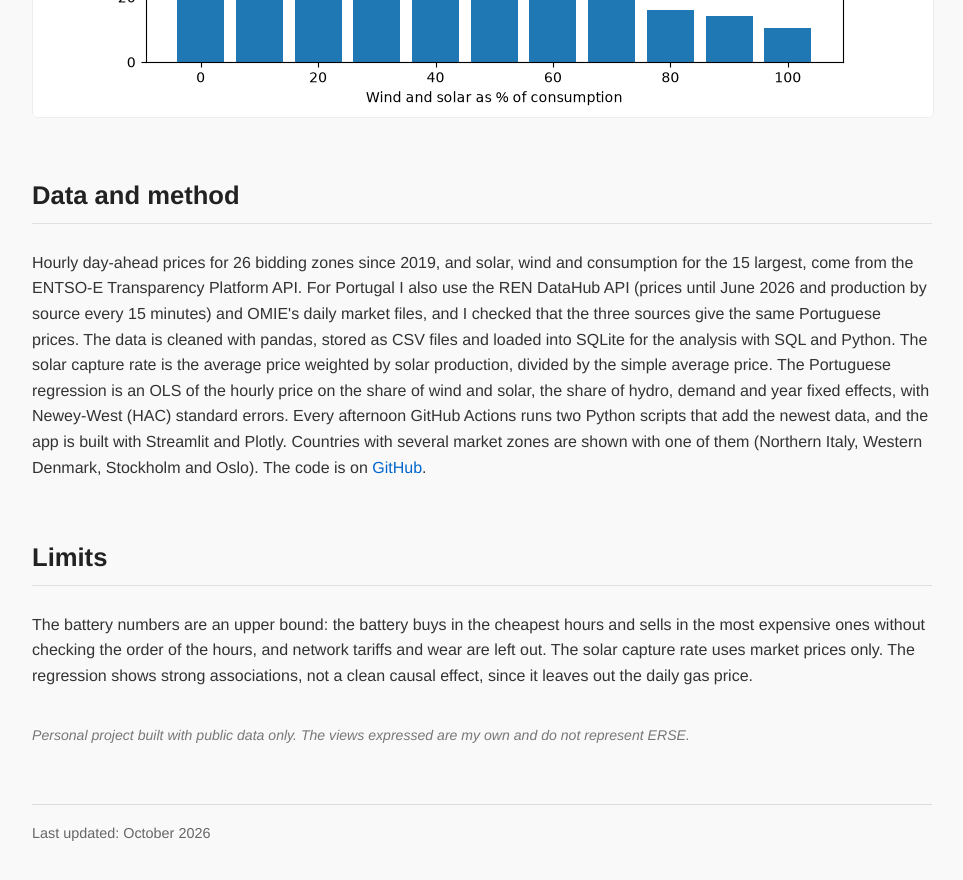
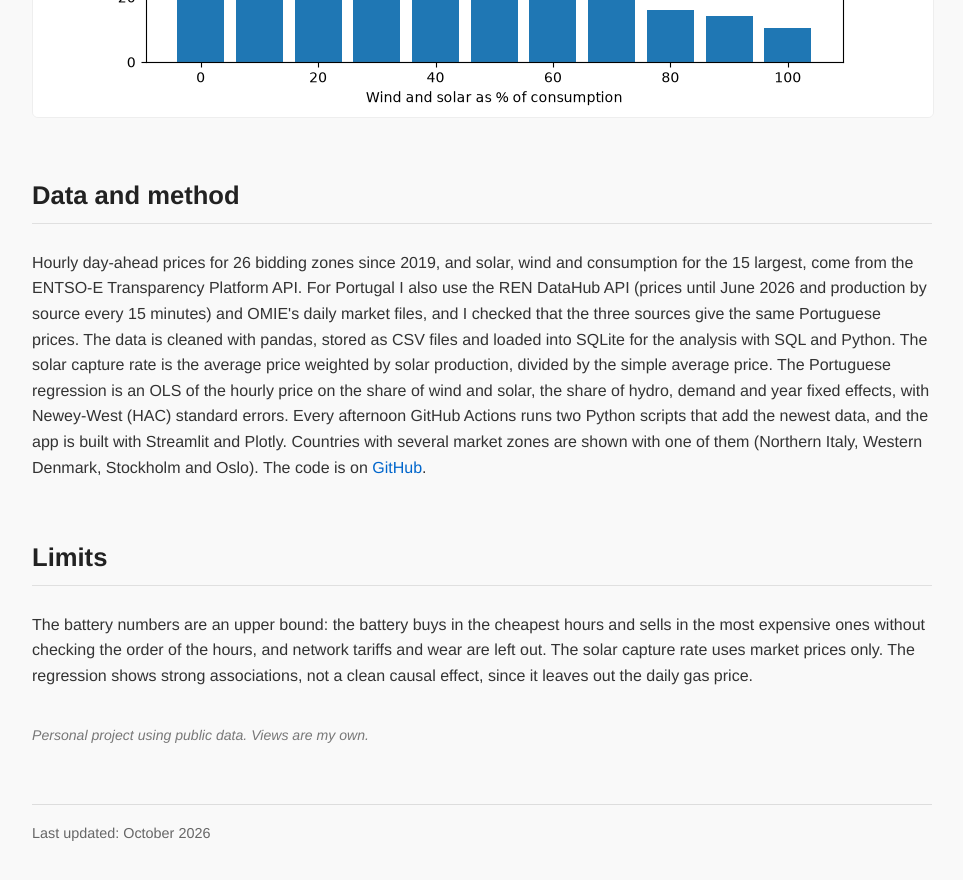
Before and after one commit to josepaulonunes/josepaulonunes.github.io, a Jekyll site: the page built from electricity-tracker/index.md, in a window 1280 px wide and 900 px high, scrolled down 5543 px. Shown: the top 880 px of the window, without its empty margins (158-1121 px from the left). Built offline with Jekyll 4.4.1, drawn with Linux system fonts in a browser that asks for light colours.

Commit message:
Revise disclaimer in index.md
Updated disclaimer text for clarity and conciseness.

```diff
--- a/electricity-tracker/index.md
+++ b/electricity-tracker/index.md
@@ -68,4 +68,4 @@ document.getElementById("app-load").addEventListener("click", function () {
 <h2>Limits</h2>
 <p>The battery numbers are an upper bound: the battery buys in the cheapest hours and sells in the most expensive ones without checking the order of the hours, and network tariffs and wear are left out. The solar capture rate uses market prices only. The regression shows strong associations, not a clean causal effect, since it leaves out the daily gas price.</p>
 
-<p class="disclaimer">Personal project built with public data only. The views expressed are my own and do not represent ERSE.</p>
+<p class="disclaimer">Personal project using public data. Views are my own.</p>
```
